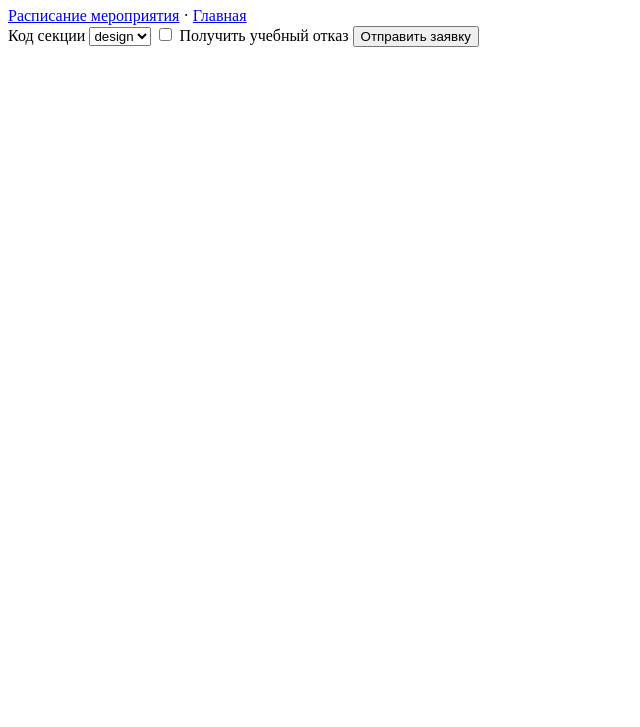
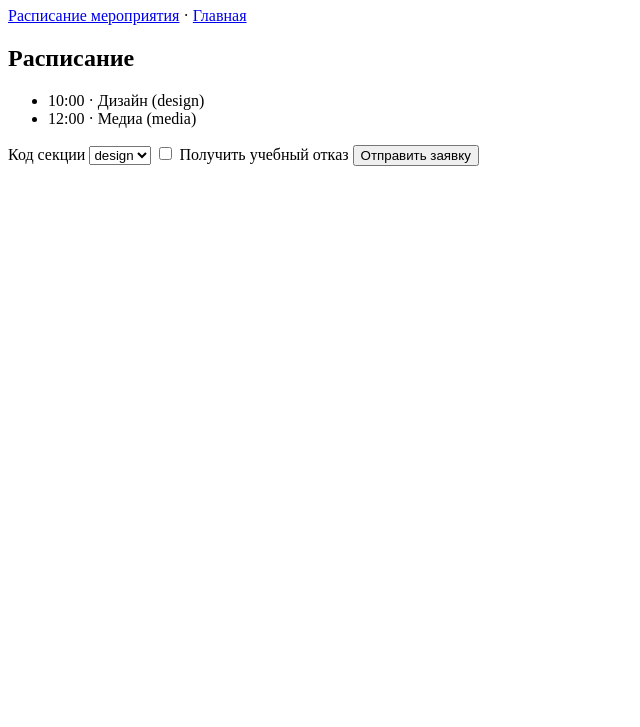
Before and after one commit to hexlet-components/n8n-example, a plain HTML site: page metrika/event/form.html in a window 1280 px wide. Shown: the part 73-800 px from the top of the page, without its empty margins (0-640 px from the left). Drawn offline with Linux system fonts and the light colour scheme.

Commit message:
fix(metrika): показать расписание на странице регистрации
Refs: CONTENT-261

```diff
--- a/metrika/event/form.html
+++ b/metrika/event/form.html
@@ -9,6 +9,8 @@
 <body>
 <h1>Регистрация на мероприятие</h1>
 <nav><a id="schedule" href="form.html">Расписание мероприятия</a> · <a href="index.html">Главная</a></nav>
+<h2>Расписание</h2>
+<ul><li>10:00 · Дизайн (design)</li><li>12:00 · Медиа (media)</li></ul>
 <form action="/event/apply" method="post">
 <label>Код секции <select name="section"><option>design</option><option>media</option></select></label>
 <label><input type="checkbox" name="refuse" value="yes"> Получить учебный отказ</label>
```
